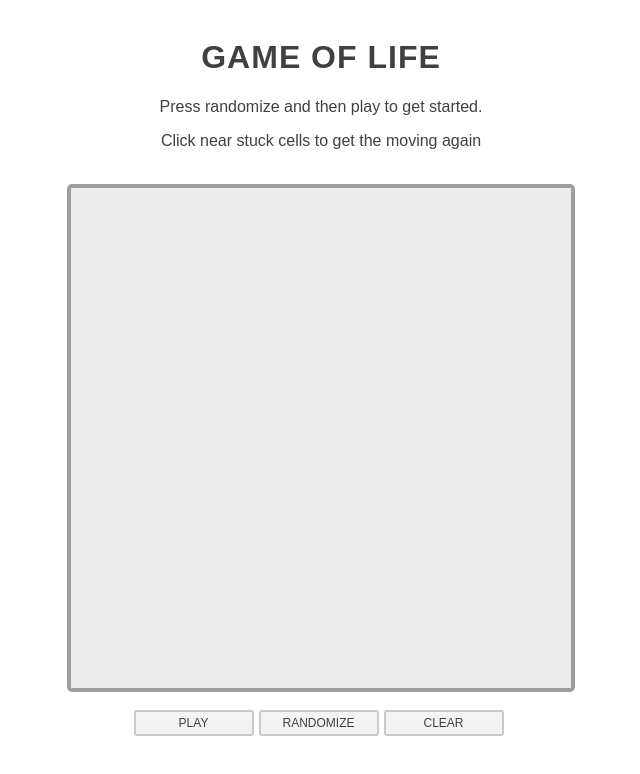
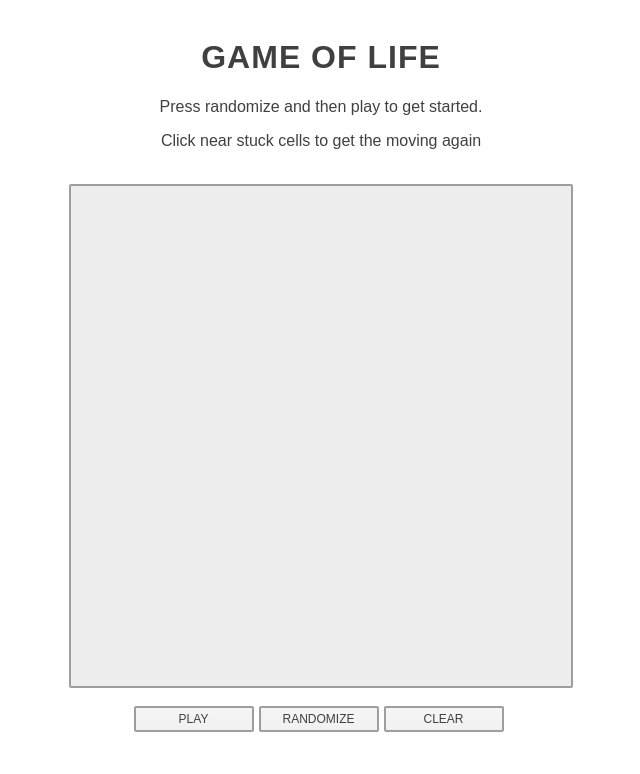
Before and after one commit to Patrick-Sawyer/game-of-life-react-app, a React (Create React App) app: page / in a window 1280 px wide. Shown: the top 774 px of the page, without its empty margins (319-959 px from the left). Built offline with nearby package versions, Linux system fonts and the light colour scheme.

Commit message:
bit of css

```diff
--- a/src/css/master.module.css
+++ b/src/css/master.module.css
@@ -11,8 +11,8 @@ h1 {
 .game {
   height: 500px;
   width: 500px;
-  border: 4px solid #9e9e9e;
-  border-radius: 5px;
+  border: 2px solid #9e9e9e;
+  border-radius: 2px;
 }
 
 .row {
@@ -47,7 +47,7 @@ h1 {
     font-size: 12px;
     font-family: Arial;
     display: inline-block;
-    border:solid 2px #c9c9c9;
+    border: 2px solid #9e9e9e;
     background-image: -webkit-gradient(linear,left top,left bottom,from(#f5f5f5),to(#f1f1f1));
     background-image: -webkit-linear-gradient(top,#f5f5f5,#f1f1f1);
     background-image: -moz-linear-gradient(top,#f5f5f5,#f1f1f1);
@@ -56,7 +56,7 @@ h1 {
     background-image: linear-gradient(top,#f5f5f5,#f1f1f1);
     -webkit-border-radius: 3px;
     -moz-border-radius: 3px;
-    border-radius: 3px;
+    border-radius: 2px;
 
 }
 
```
